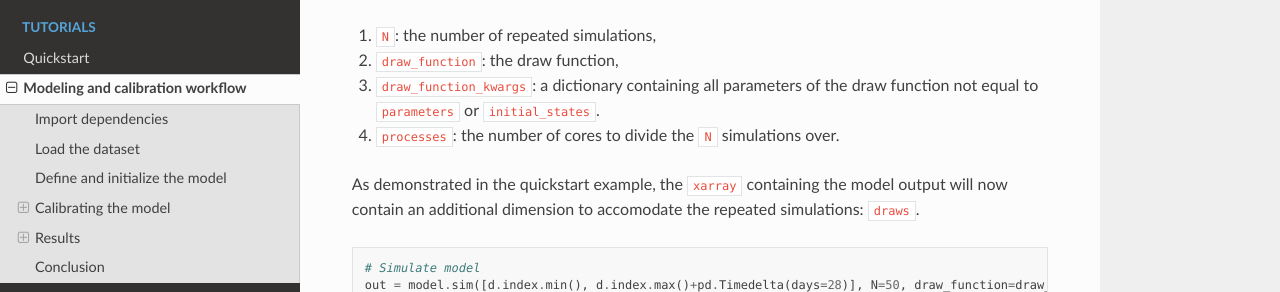
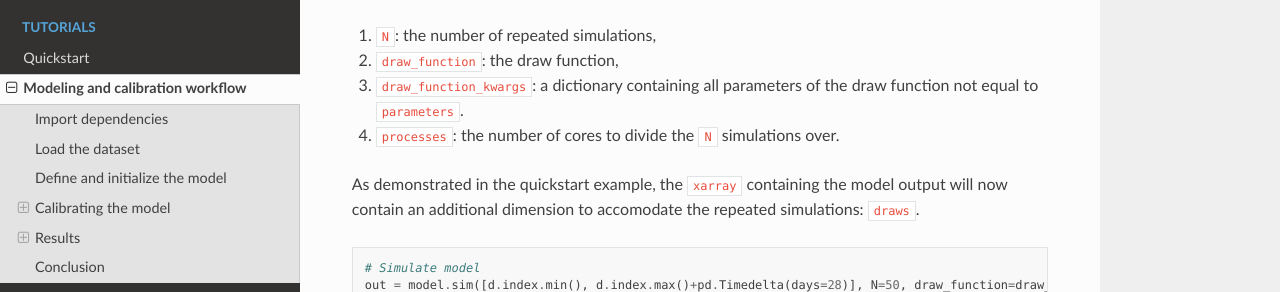
Before and after one commit to twallema/pySODM, a Sphinx documentation site: the page built from docs/workflow.md, in a window 1280 px wide and 900 px high, scrolled down 11444 px. Shown: the part 157-449 px from the top of the window. Built offline with Sphinx 7.4.7 and the Read the Docs theme 3.1.0, drawn with Linux system fonts in a browser that asks for light colours.

Commit message:
found a lil mistake

```diff
--- a/docs/workflow.md
+++ b/docs/workflow.md
@@ -371,7 +371,7 @@ def draw_fcn(parameters, samples):
 To use this draw function, you provide four additional arguments to the `sim()` function,
 1. `N`: the number of repeated simulations,
 2. `draw_function`: the draw function,
-2. `draw_function_kwargs`: a dictionary containing all parameters of the draw function not equal to `parameters` or `initial_states`.
+2. `draw_function_kwargs`: a dictionary containing all parameters of the draw function not equal to `parameters`.
 4. `processes`: the number of cores to divide the `N` simulations over.
 
 As demonstrated in the quickstart example, the `xarray` containing the model output will now contain an additional dimension to accomodate the repeated simulations: `draws`.
```
